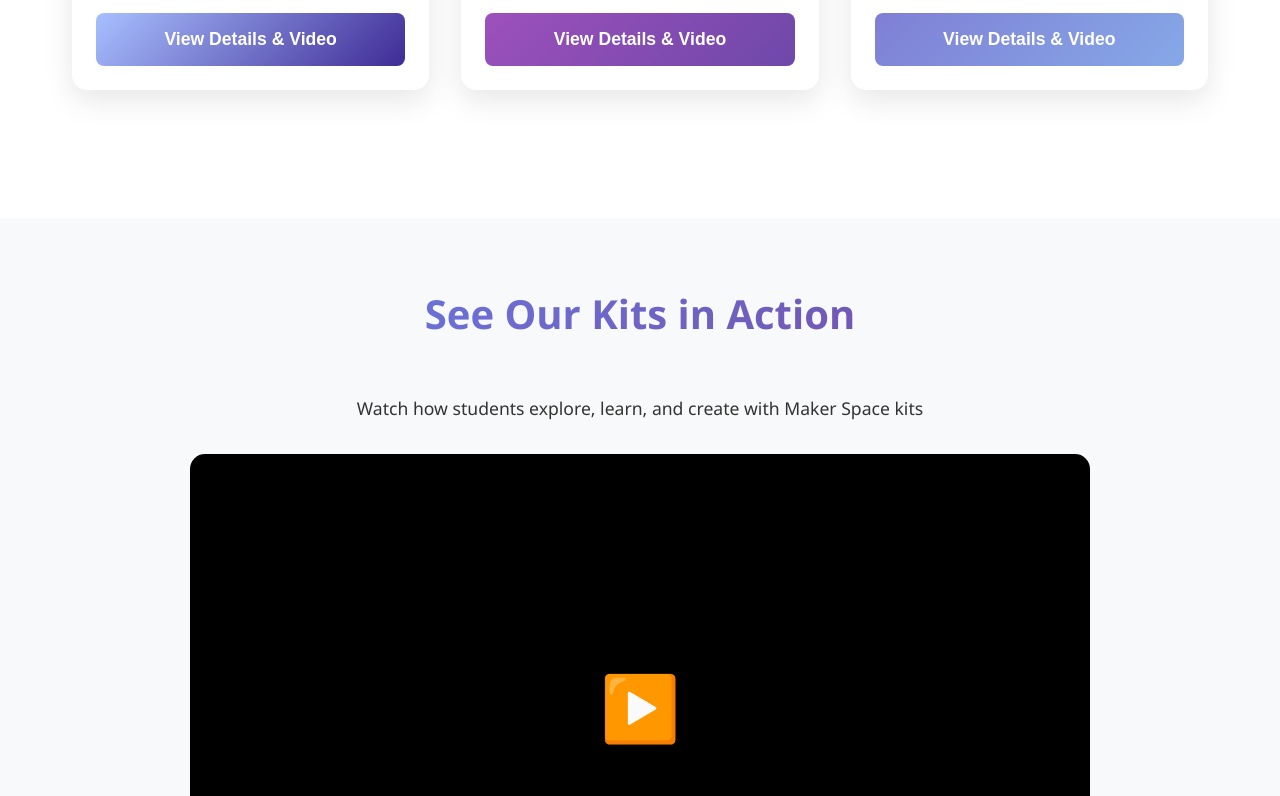
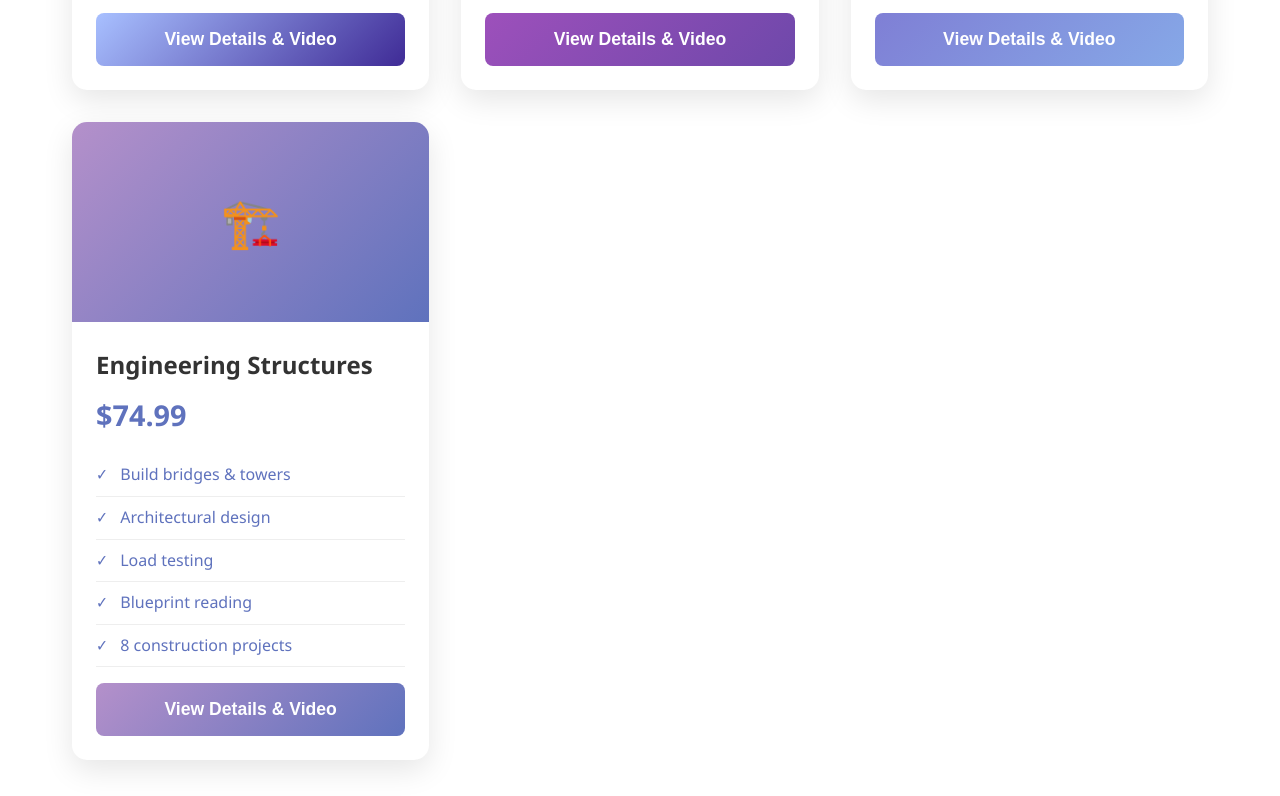
Before and after one commit to davidadafia/maker, a plain HTML site: page index.html in a window 1280 px wide. Shown: the part 1844-2640 px from the top of the page. Drawn offline with Linux system fonts and the light colour scheme.

Commit message:
Update index.html

```diff
--- a/index.html
+++ b/index.html
@@ -802,7 +802,27 @@
                     "Online platform access"
                 ]
             },
-
+            {
+                name: "Engineering Structures",
+                price: "$74.99",
+                icon: "🏗️",
+                gradient: "gradient-6",
+                color: "#5f72bd",
+                images: [
+                    { icon: "🌉", caption: "Build Bridges & Towers", gradient: "gradient-6" },
+                    { icon: "📐", caption: "Architectural Design", gradient: "gradient-6" },
+                    { icon: "⚖️", caption: "Load Testing", gradient: "gradient-6" },
+                    { icon: "📋", caption: "Blueprint Reading", gradient: "gradient-6" },
+                    { icon: "🏗️", caption: "8 Construction Projects", gradient: "gradient-6" }
+                ],
+                activities: [
+                    "Build bridges & towers",
+                    "Architectural design",
+                    "Load testing",
+                    "Blueprint reading",
+                    "8 construction projects"
+                ]
+            }
         ];
 
         let currentKit = null;
```
